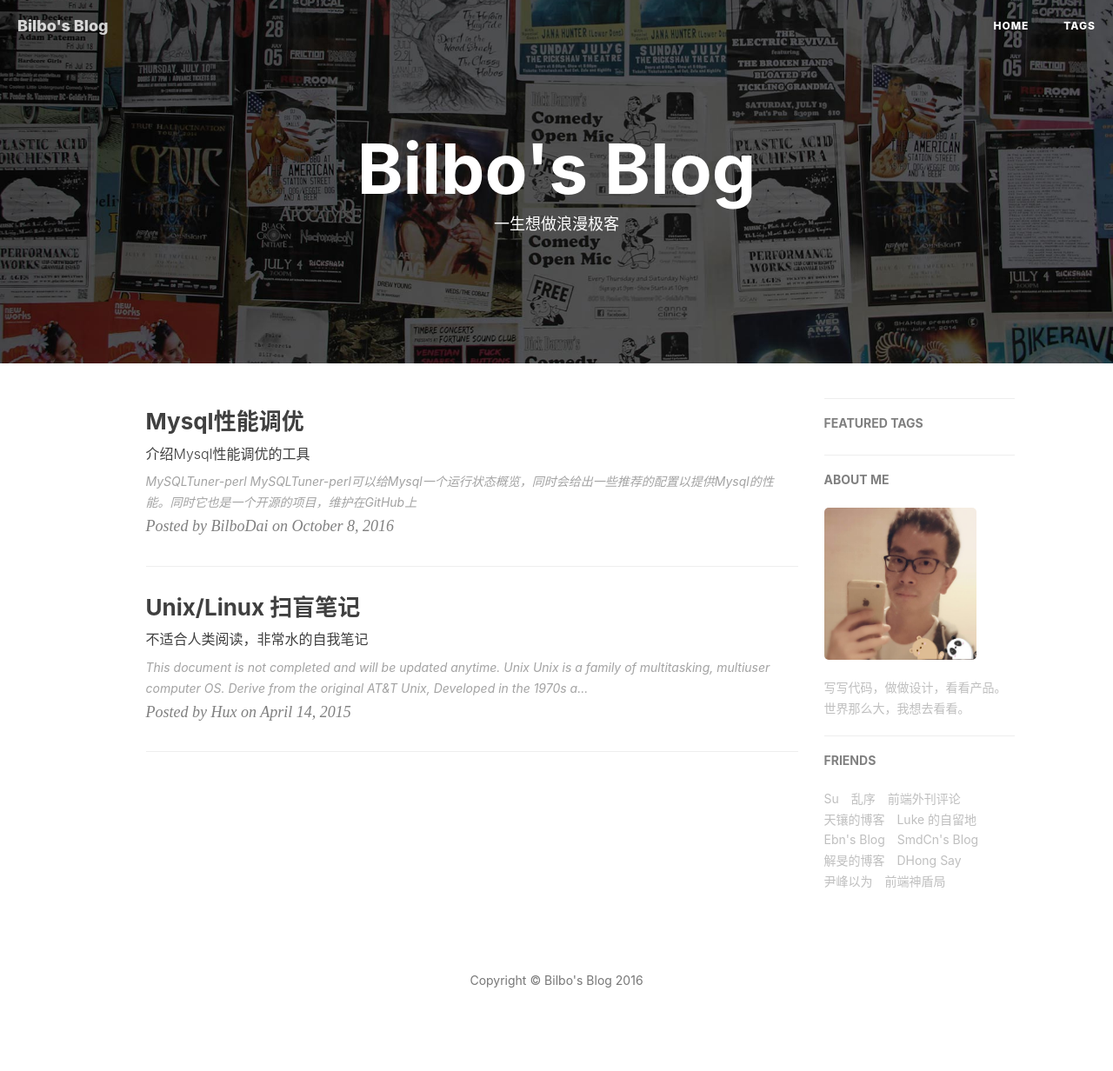
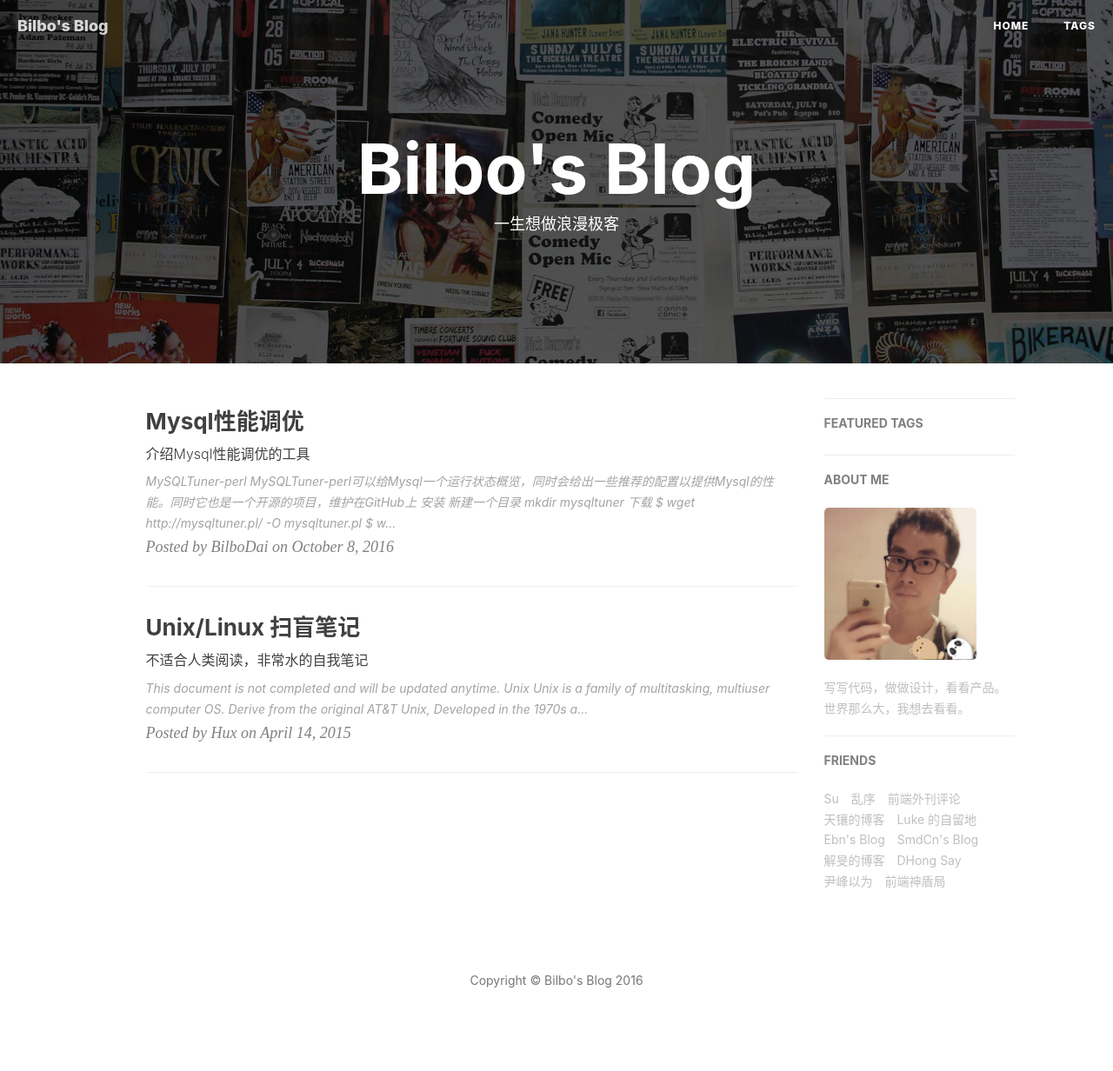
Before and after one commit to leon90dm/leon90dm.github.io, a Jekyll site: the page built from index.html, in a window 1280 px wide. Shown: the whole page at 87% size. Built offline with Jekyll 4.4.1, drawn with Linux system fonts in a browser that asks for light colours; nearby versions of some CDN libraries; the list of posts is cut into pages by our own code; comment, search, counter and statistics services are not loaded; some of the changed lines change nothing that is shown.

Commit message:
add mysql turning part complete

````diff
--- a/_posts/2016-10-08-Mysql-Performace-Turning.markdown
+++ b/_posts/2016-10-08-Mysql-Performace-Turning.markdown
@@ -14,3 +14,66 @@
 MySQLTuner-perl
 ===
 [MySQLTuner-perl](http://mysqltuner.com/)可以给Mysql一个运行状态概览，同时会给出一些推荐的配置以提供Mysql的性能。同时它也是一个开源的项目，维护在[GitHub](https://github.com/major/MySQLTuner-perl)上
+
+安装
+----
+- 新建一个目录
+```
+mkdir mysqltuner
+```
+- 下载
+```
+$ wget http://mysqltuner.pl/ -O mysqltuner.pl
+$ wget https://raw.githubusercontent.com/major/MySQLTuner-perl/master/basic_passwords.txt -O basic_passwords.txt
+$ wget https://raw.githubusercontent.com/major/MySQLTuner-perl/master/vulnerabilities.csv -O vulnerabilities.csv
+```
+下载之后会在当前目录下面得到以下文件
+```
+$ ls
+basic_passwords.txt mysqltuner.pl       vulnerabilities.csv
+```
+
+运行
+---
+把`mysqltuner.pl`加上可执行权限
+```
+chmod +x mysqltuner.pl
+```
+- 本地执行
+```
+$ ./mysqltuner.pl --user root --pass root
+```
+- 远程执行
+```
+$ ./mysqltuner.pl --host targetDNS_IP --user admin_user --pass admin_password --forcemem 100
+```
+*注意*，远程连接需要指定`--forcemem`参数，这个参数后面接一个数字表示分配的内存大小单位是M，`--forcemem 100`表示分配100M
+
+输出
+---
+如果执行OK，将会得到以下主要输出：
+```
+-------- Recommendations ---------------------------------------------------------------------------
+General recommendations:
+    Run OPTIMIZE TABLE to defragment tables for better performance
+      OPTIMIZE TABLE db.table; -- can free 184 MB
+    Total freed space after theses OPTIMIZE TABLE : 184 Mb
+    Set up a Password for user with the following SQL statement ( SET PASSWORD FOR 'user'@'SpecificDNSorIp' = PASSWORD('secure_password'); )
+    Restrict Host for user@% to user@SpecificDNSorIp
+    117 CVE(s) found for your MySQL release. Consider upgrading your version !
+    Reduce your overall MySQL memory footprint for system stability
+    Dedicate this server to your database for highest performance.
+    Configure your accounts with ip or subnets only, then update your configuration with skip-name-resolve=1
+    Adjust your join queries to always utilize indexes
+    Increase table_open_cache gradually to avoid file descriptor limits
+    Read this before increasing table_open_cache over 64: http://bit.ly/1mi7c4C
+    Beware that open_files_limit (1000000) variable
+    should be greater than table_open_cache ( 2000)
+Variables to adjust:
+  *** MySQL's maximum memory usage is dangerously high ***
+  *** Add RAM before increasing MySQL buffer variables ***
+    join_buffer_size (> 256.0K, or always use indexes with joins)
+    table_open_cache (> 2000)
+    innodb_buffer_pool_size (>= 11G) if possible.
+    innodb_buffer_pool_instances (=1)
+```
````
